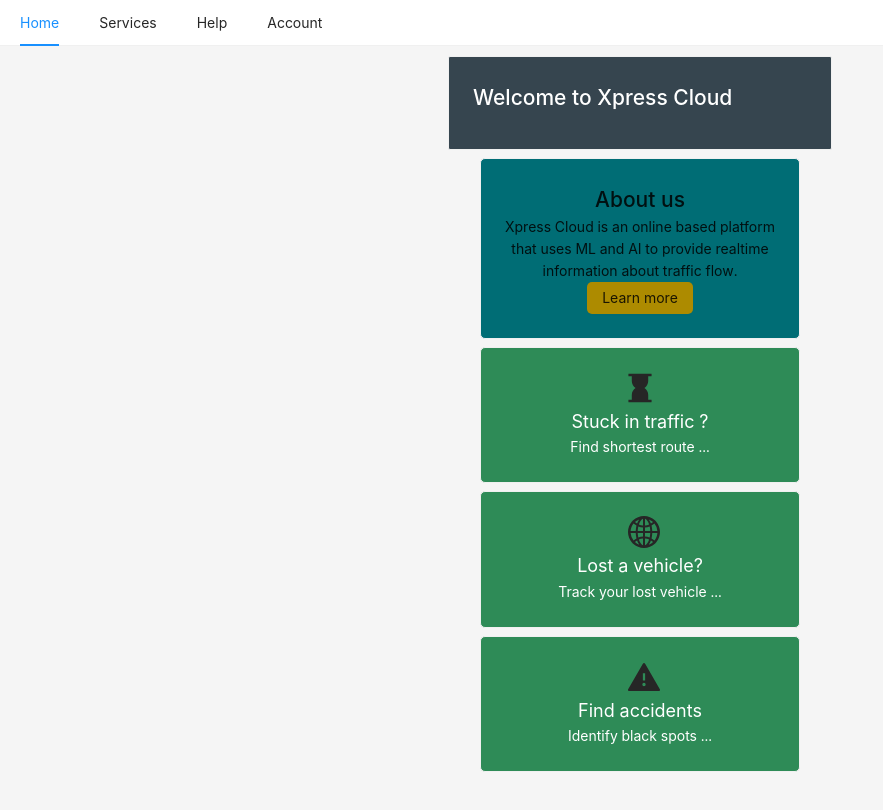
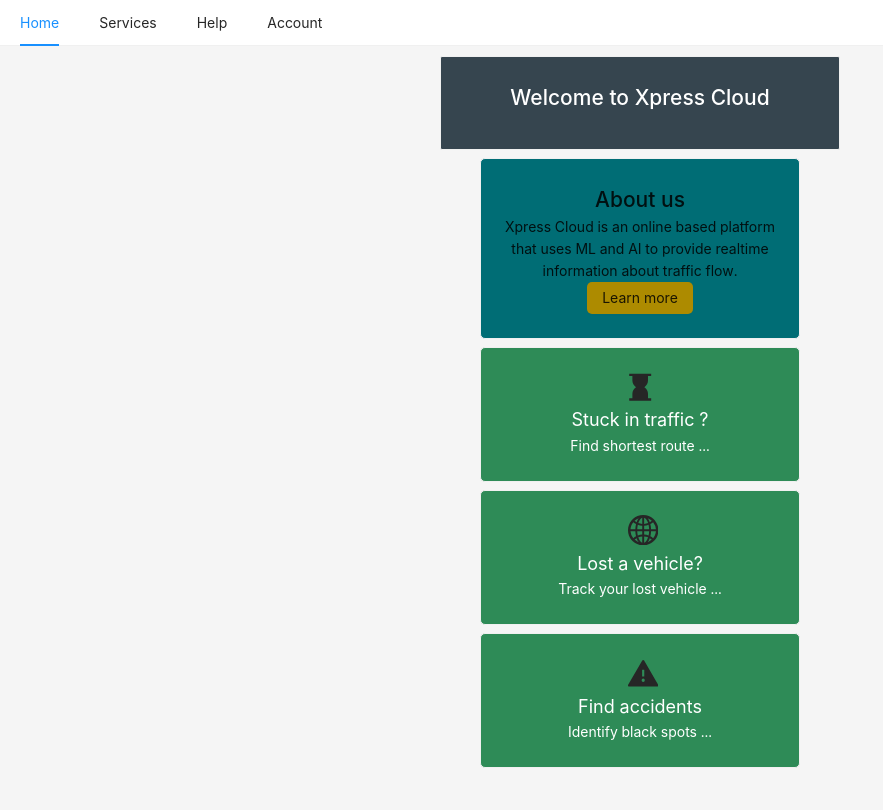
Before and after one commit to JoramWells/konza-mobile, a React (Create React App) app: page / in a window 1280 px wide. Shown: the top 810 px of the page, without its empty margins (0-883 px from the left). Built offline with nearby package versions, Linux system fonts and the light colour scheme.

Commit message:
Changed sizes

```diff
--- a/src/components/HomeScreen.js
+++ b/src/components/HomeScreen.js
@@ -6,10 +6,10 @@ import { GlobalOutlined, HourglassFilled, WarningFilled } from "@ant-design/icon
 export default function HomeScreen() {
   return (
     <div style={{ marginTop: "3.5rem" }}>
-      <Row justify="space-around" align="middle" style={{ marginTop: ".5rem" }}>
+      <Row justify="space-around" align="middle" style={{ marginTop: ".5rem",textAlign:"center" }}>
         <Card
           style={{
-            width: "24rem",
+            width: "25rem",
             backgroundColor: "rgb(54,69,79)",
             color: "white",
           }}
@@ -69,7 +69,7 @@ export default function HomeScreen() {
                 borderRadius: "150px",
               }}
             >
-              <HourglassFilled style={{color:"#262626", fontSize:"2rem"}}  />
+              <HourglassFilled style={{color:"#262626", fontSize:"1.9rem"}}  />
             </div>
             Stuck in traffic ?
           </p>
@@ -101,7 +101,7 @@ export default function HomeScreen() {
                 borderRadius: "100px",
               }}
             >
-              <GlobalOutlined style={{color:"#262626", fontSize:"2rem"}} />
+              <GlobalOutlined style={{color:"#262626", fontSize:"1.9rem"}} />
             </div>
             Lost a vehicle?
           </p>
@@ -131,7 +131,7 @@ export default function HomeScreen() {
                 borderRadius: "100px",
               }}
             >
-              <WarningFilled style={{color:"#262626", fontSize:"2rem"}} />
+              <WarningFilled style={{color:"#262626", fontSize:"1.9rem"}} />
             </div>
             Find accidents
           </p>
```
